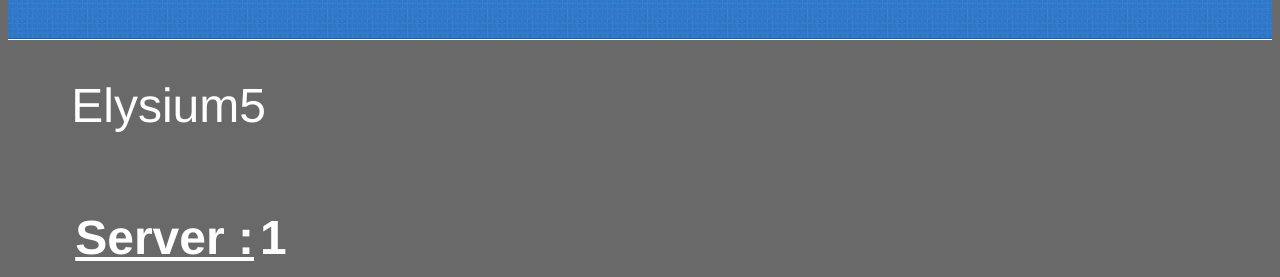
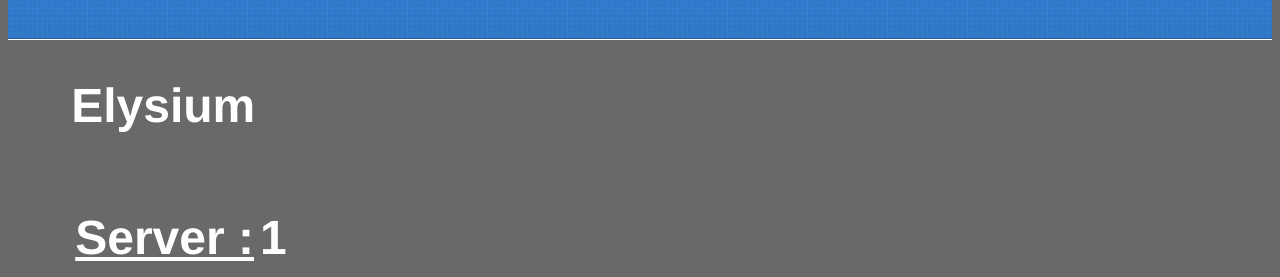
Before and after one commit to DerekR0123/Rossfitness.github.io, a Jekyll site: the page index.html, which Jekyll copies as it is, in a window 1280 px wide. Shown: the part 223-500 px from the top of the page. Built offline with Jekyll 4.4.1, drawn with Linux system fonts in a browser that asks for light colours.

Commit message:
Update index.html

```diff
--- a/index.html
+++ b/index.html
@@ -30,7 +30,7 @@
         <section id="main-content">
 <a id="designer-templates" class="anchor" href="#designer-templates" aria-hidden="true><span aria-hidden="true" class="octicon octicon-link"></span></a>
 
-<p><FONT size="32" COLOR="#FFFFFF" WEIGHT="bold">Elysium5</FONT></p><br>
+<p><FONT size="72" COLOR="#FFFFFF" WEIGHT="bold"><strong>Elysium</FONT></strong></p><br>
 
 <h2><p><FONT size="15" COLOR= "#FFFFFF"><u>Server :</u></font>        <strong><font size="23" color= "#FFFFFF">1</strong></font></p></h2><br>
 
```
